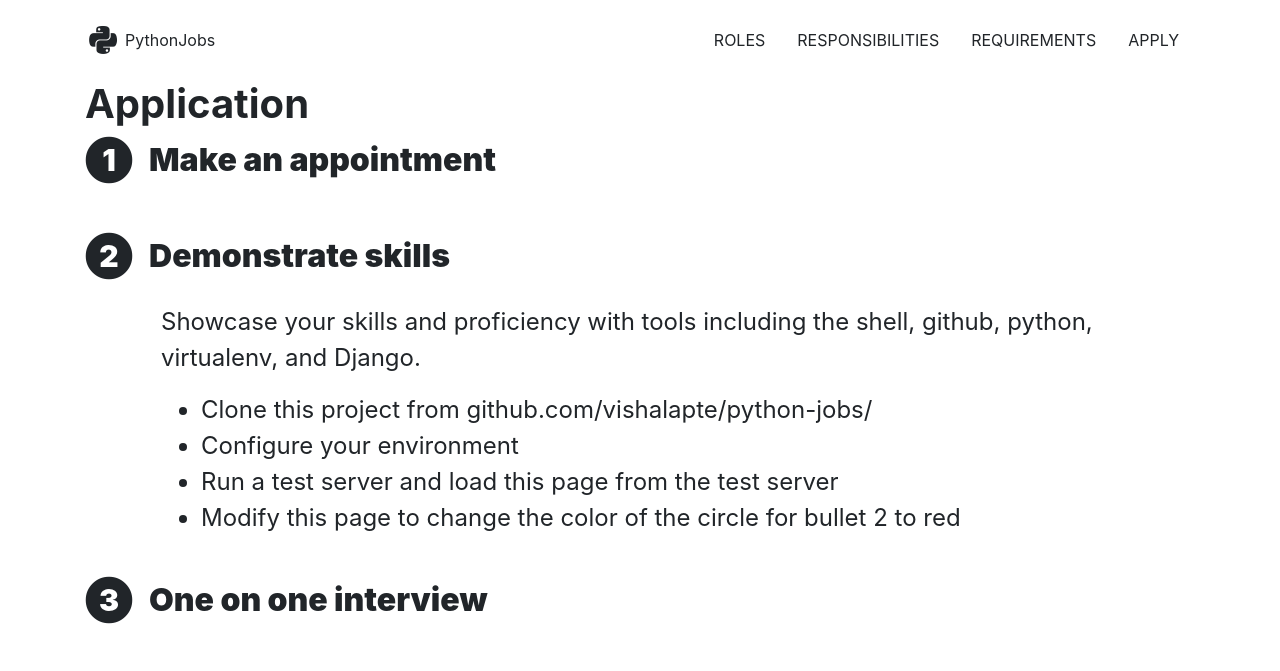
After one commit to taabishhhhh/python-jobs, a Django app: template templates/apply.html in a window 1280 px wide. The commit adds this page. Shown: the top 671 px of the page. Run offline with Django 3.2, Linux system fonts and the light colour scheme; the template is opened without the code that fills it, so the values that code supplies are empty; parts of the project's set-up code (start-up, migrations or seed data) failed here and were passed over; some libraries are stand-ins or nearby versions.

Commit message:
Updated /apply/

```diff
--- a/templates/_footer.html
+++ b/templates/_footer.html
@@ -40,7 +40,7 @@
                 <p><a href="https://pythonjobs.in/"><b>PythonJobs.in</b></a></p>
                 <ul class="ul-footer">
                   <li>Support</li>
-                  <li><a href="#" target="_blank">Sitemap</a></li>
+                  <li><a href="{% url 'sitemap' %}">Sitemap</a></li>
                 </ul>
               </div>
             </div>
--- a/templates/_navbar.html
+++ b/templates/_navbar.html
@@ -1,6 +1,6 @@
 {% load static %}
 <nav id="nav" class="navbar navbar-expand-lg navbar-fixed-top">
-  <div class="container-fluid p-0">
+  <div class="container-xl">
 
   <a class="navbar-brand" href="/">
     <div class="d-flex align-items-center">
@@ -32,7 +32,7 @@
       </li>
 
       <li class="nav-item">
-        <a class="nav-link px-md-3" href="mailto:apply@pythonjobs.in" rel="_nofollow">
+        <a class="nav-link px-md-3" href="{% url 'apply' %}">
           Apply
         </a>
       </li>
--- /dev/null
+++ b/templates/apply.html
@@ -0,0 +1,91 @@
+{% extends '_blank.html' %}
+{% load static %}
+{% block customstyle %}
+{{ block.super }}
+<style>
+section {
+    min-height: 6rem;
+    font-size: 1.5rem;
+}
+section:first-of-type {
+    min-height: unset;
+    margin-bottom: 3'''rem;
+}
+section h2 {
+    font-size: 2rem;
+    font-weight: 900;
+    margin: 0;
+    padding: 0;
+}
+</style>
+{% endblock %}
+
+{% block rawcontent %}
+<section class="px-md-3">
+    <div class="container-xl">
+        <h1 class="font-weight-bold">Application</h1>
+    </div>
+</section>
+
+
+<section class="px-md-3">
+    <div class="container-xl">
+        <div class="d-inline-flex align-items-center">
+            <div class="pr-3">
+                <span class="fa-stack" style="width: 2em;">
+                    <i class="fas fa-circle fa-stack-2x"></i>
+                    <span class="fa-stack-1x fa-inverse text-center" style="font-size: 1.25em; font-weight: 900;">1</span>
+                </span>
+            </div>
+            <div>
+                <h2><a href="https://www.1e9advisors.com/appointment/">Make an appointment</a></h2>
+            </div>
+        </div>
+    </div>
+</section>
+
+<section class="px-md-3">
+    <div class="container-xl">
+        <div class="d-inline-flex align-items-center">
+            <div class="pr-3">
+                <span class="fa-stack" style="width: 2em;">
+                    <i class="fas fa-circle fa-stack-2x"></i>
+                    <span class="fa-stack-1x fa-inverse text-center" style="font-size: 1.25em; font-weight: 900;">2</span>
+                </span>
+            </div>
+            <div>
+                <h2>Demonstrate skills</h2>
+            </div>
+        </div>
+        <div class="py-4" style="padding-left: 76px;">
+            <p>Showcase your skills and proficiency with tools including the shell, github, python, virtualenv, and Django.</p>
+            <ul>
+                <li>Clone this project from <a href="https://github.com/vishalapte/python-jobs/">github.com/vishalapte/python-jobs/</a></li>
+                <li>Configure your environment</li>
+                <li>Run a test server and load this page from the test server</li>
+                <li>Modify this page to change the color of the circle for bullet 2 to red</li>
+            </ul>
+        </div>
+    </div>
+</section>
+
+
+<section class="px-md-3">
+    <div class="container-xl">
+        <div class="d-inline-flex align-items-center">
+            <div class="pr-3">
+                <span class="fa-stack" style="width: 2em;">
+                    <i class="fas fa-circle fa-stack-2x"></i>
+                    <span class="fa-stack-1x fa-inverse text-center" style="font-size: 1.25em; font-weight: 900;">3</span>
+                </span>
+            </div>
+            <div>
+                <h2>One on one interview</h2>
+            </div>
+        </div>
+    </div>
+</section>
+
+
+</div>
+{% endblock %}
--- a/xcv_core/__init__.py
+++ b/xcv_core/__init__.py
@@ -1 +1 @@
-default_app_config = 'xcv_core.apps.CoreConfig'
+# default_app_config = 'xcv_core.apps.CoreConfig'
--- a/xcv_core/templates/forms/_form.html
+++ b/xcv_core/templates/forms/_form.html
@@ -18,13 +18,15 @@
       background: {% block body-md-background %}{% endblock body-md-background %} !important;
   }
   #form-container {
-    max-width: 800px;
+    max-width: 480px;
     margin-left: auto;
     margin-right: auto;
   }
+  /*
   @media screen and (min-width: 768px) and (max-width: 991px) {
     #form-container { max-width: 736px; }
   }
+  */
   @media screen and (max-width: 767px) {
     body { background: unset !important; }
     #form-container { box-shadow: none !important; }
@@ -41,7 +43,7 @@
   </div>
 
   {% block form_container %}
-  <div class="container-md"><div id="form-container" class="p-md-4 shadow">
+  <div class="container-md"><div id="form-container" class="p-md-4">
 
   {# form_title is what is displayed #}
   <h1 class="pb-4">{% block form_title %}{% endblock form_title %}</h1>
--- a/xcv_core/xcvauth/forms.py
+++ b/xcv_core/xcv_auth/forms.py
@@ -8,7 +8,7 @@ class CustomAuthenticationForm(AuthenticationForm):
         widget=forms.TextInput(
             attrs={
                 'class': 'form-control foo-border',
-                'placeholder': 'user@blklab.io'
+                'placeholder': 'email@xcv.org'
             }
         )
     )
--- a/xcv_site/settings/settings.py
+++ b/xcv_site/settings/settings.py
@@ -50,6 +50,7 @@ INSTALLED_APPS = [
     'rangefilter',
     'xcv_core',
     'xcv_seo',
+    'xcv_core.xcv_auth',
 ]
 
 MIDDLEWARE = [
--- a/xcv_site/urls.py
+++ b/xcv_site/urls.py
@@ -1,24 +1,9 @@
-"""URL Configuration
-
-The `urlpatterns` list routes URLs to views. For more information please see:
-    https://docs.djangoproject.com/en/3.1/topics/http/urls/
-Examples:
-Function views
-    1. Add an import:  from my_app import views
-    2. Add a URL to urlpatterns:  path('', views.home, name='home')
-Class-based views
-    1. Add an import:  from other_app.views import Home
-    2. Add a URL to urlpatterns:  path('', Home.as_view(), name='home')
-Including another URLconf
-    1. Import the include() function: from django.urls import include, path
-    2. Add a URL to urlpatterns:  path('blog/', include('blog.urls'))
-"""
 from django.contrib import admin
 from django.contrib.sitemaps.views import sitemap
 from django.urls import path, include
 
 from .sitemaps import StaticViewSitemap
-from .views import HomeView
+from .views import HomeView, ApplyView
 
 urlpatterns = [
     path('admin/', admin.site.urls),
@@ -36,4 +21,5 @@ urlpatterns += [
 
 urlpatterns += [
     path('', HomeView.as_view(), name='home'),
+    path('apply/', ApplyView.as_view(), name='apply'),
 ]
--- a/xcv_site/views.py
+++ b/xcv_site/views.py
@@ -69,3 +69,7 @@ class HomeView(SEOMixin, TemplateView):
             }
         ]
     }
+
+
+class ApplyView(SEOMixin, TemplateView):
+    template_name = 'interview.html'
```
Also changed, not shown: templates/home.html (+23 -14 lines), xcv_core/apps.py (+4 -4 lines), xcv_core/xcv_auth/urls.py (renamed from xcv_core/xcvauth/urls.py, +4 -3 lines), xcv_core/xcv_auth/views.py (renamed from xcv_core/xcvauth/views.py, +9 -12 lines), xcv_core/xcv_auth/__init__.py (added), xcv_core/xcv_auth/templates/change-password.html (renamed from xcv_core/xcvauth/templates/change-password.html), xcv_core/xcv_auth/templates/login.html (renamed from xcv_core/xcvauth/templates/login.html).
